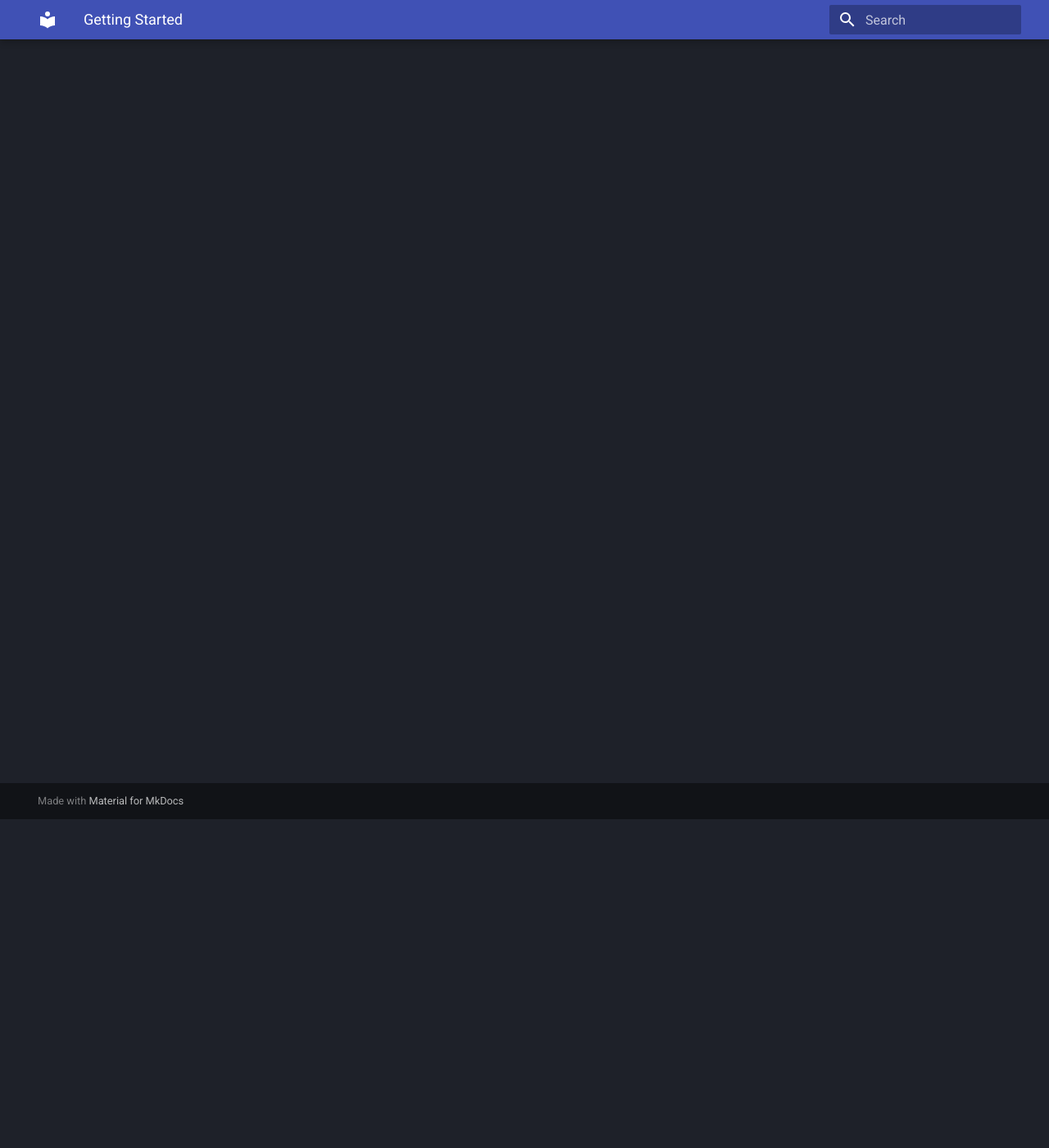
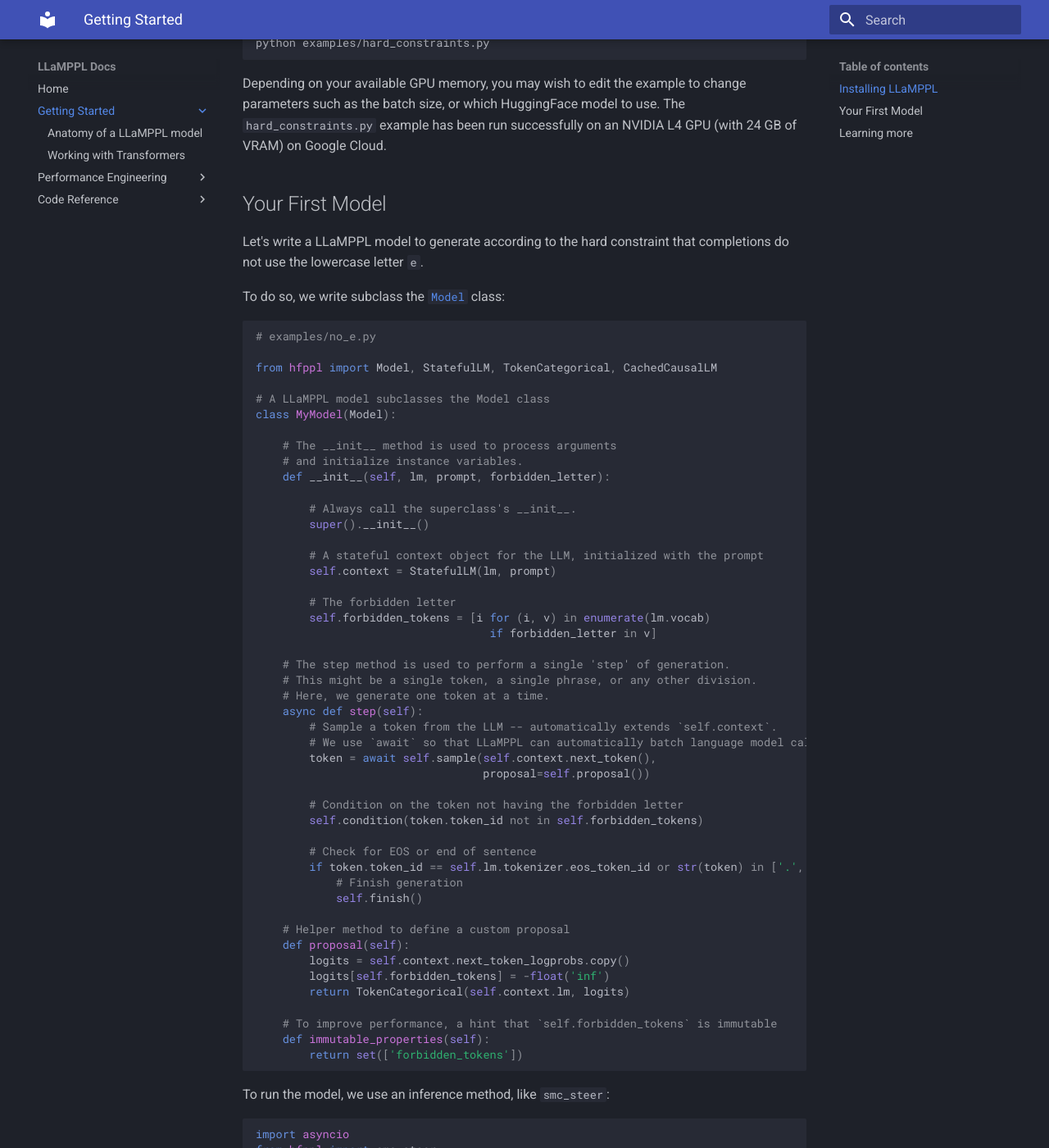
Before and after one commit to probcomp/hfppl, an MkDocs documentation site: the page built from docs/getting_started.md, in a window 1280 px wide and 1400 px high, scrolled down 401 px. Shown: the whole window at 82% size. Built offline with MkDocs 1.6.1 and Material for MkDocs 9.7.7, drawn with Linux system fonts in a browser that asks for light colours; some of the changed text lies outside the part shown.

````diff
--- a/docs/getting_started.md
+++ b/docs/getting_started.md
@@ -1 +1,104 @@
 # Getting Started
+
+## Installing LLaMPPL
+
+To get started, clone the `hfppl` repository and install the `hfppl` package:
+
+```bash
+git clone https://github.com/probcomp/hfppl
+cd hfppl
+pip install .
+```
+
+You can then run an example. The first time you run it, the example may ask to downlaod model weights from the HuggingFace model repository.
+
+```
+python examples/hard_constraints.py
+```
+
+Depending on your available GPU memory, you may wish to edit the example to change parameters such as the batch size, or which HuggingFace model to use. The `hard_constraints.py` example has been run successfully on an NVIDIA L4 GPU (with 24 GB of VRAM) on Google Cloud.
+
+## Your First Model
+
+Let's write a LLaMPPL model to generate according to the hard constraint that completions do not use the lowercase letter `e`.
+
+To do so, we write subclass the [`Model`](hfppl.models.Model) class:
+
+```python
+# examples/no_e.py
+
+from hfppl import Model, StatefulLM, TokenCategorical, CachedCausalLM
+
+# A LLaMPPL model subclasses the Model class
+class MyModel(Model):
+
+    # The __init__ method is used to process arguments
+    # and initialize instance variables.
+    def __init__(self, lm, prompt, forbidden_letter):
+
+        # Always call the superclass's __init__.
+        super().__init__()
+
+        # A stateful context object for the LLM, initialized with the prompt
+        self.context = StatefulLM(lm, prompt)
+
+        # The forbidden letter
+        self.forbidden_tokens = [i for (i, v) in enumerate(lm.vocab)
+                                   if forbidden_letter in v]
+
+    # The step method is used to perform a single 'step' of generation.
+    # This might be a single token, a single phrase, or any other division.
+    # Here, we generate one token at a time.
+    async def step(self):
+        # Sample a token from the LLM -- automatically extends `self.context`.
+        # We use `await` so that LLaMPPL can automatically batch language model calls.
+        token = await self.sample(self.context.next_token(),
+                                  proposal=self.proposal())
+
+        # Condition on the token not having the forbidden letter
+        self.condition(token.token_id not in self.forbidden_tokens)
+
+        # Check for EOS or end of sentence
+        if token.token_id == self.lm.tokenizer.eos_token_id or str(token) in ['.', '!', '?']:
+            # Finish generation
+            self.finish()
+
+    # Helper method to define a custom proposal
+    def proposal(self):
+        logits = self.context.next_token_logprobs.copy()
+        logits[self.forbidden_tokens] = -float('inf')
+        return TokenCategorical(self.context.lm, logits)
+
+    # To improve performance, a hint that `self.forbidden_tokens` is immutable
+    def immutable_properties(self):
+        return set(['forbidden_tokens'])
+```
+
+To run the model, we use an inference method, like `smc_steer`:
+
+```python
+import asyncio
+from hfppl import smc_steer
+
+# Initialize the HuggingFace model
+lm = CachedCausalLM.from_pretrained("meta-llama/Llama-2-7b-hf", auth_token=<YOUR_HUGGINGFACE_API_TOKEN_HERE>)
+
+# Create a model instance
+model = MyModel(lm, "The weather today is expected to be", "e")
+
+# Run inference
+particles = asyncio.run(smc_steer(model, 5, 3)) # number of particles N, and beam factor K
+```
+
+Each returned particle is an instance of the `MyModel` class that has been `step`-ped to completion.
+The generated strings can be printed along with the particle weights:
+
+```python
+for particle in particles:
+    print(f"{particle.context.s} (weight: {particle.weight})")
+```
+
+
+## Learning more
+
+For more intuition on language model probabilistic programming, see [our paper](https://arxiv.org/abs/2306.03081), or the rest of this documentation.
````
Also changed, not shown: README.md (+18 -5 lines), docs/index.md (+2 -2 lines), 1 other file.
